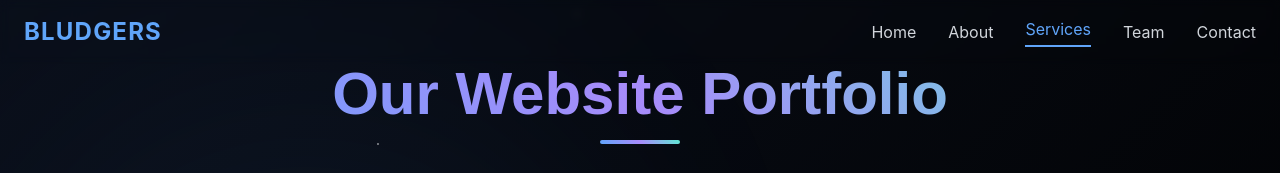
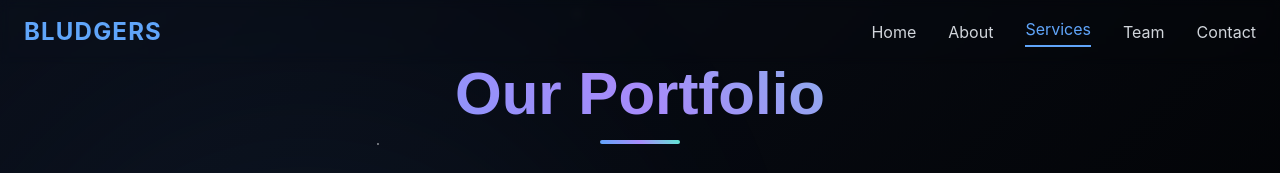
Before and after one commit to himanshuu932/Bludgers, a React (Create React App) app in the folder client/: page /services in a window 1280 px wide. Shown: the top 173 px of the page. Built offline with nearby package versions, Linux system fonts and the light colour scheme.

Commit message:
added services

```diff
--- a/client/src/components/Services.jsx
+++ b/client/src/components/Services.jsx
@@ -172,7 +172,7 @@ const WebsiteShowcase = () => {
               color: 'transparent'
             }}
           >
-            Our Website Portfolio
+            Our  Portfolio
           </h1>
           <div
             className="w-20 h-1 mx-auto mb-6 rounded-full"
```
